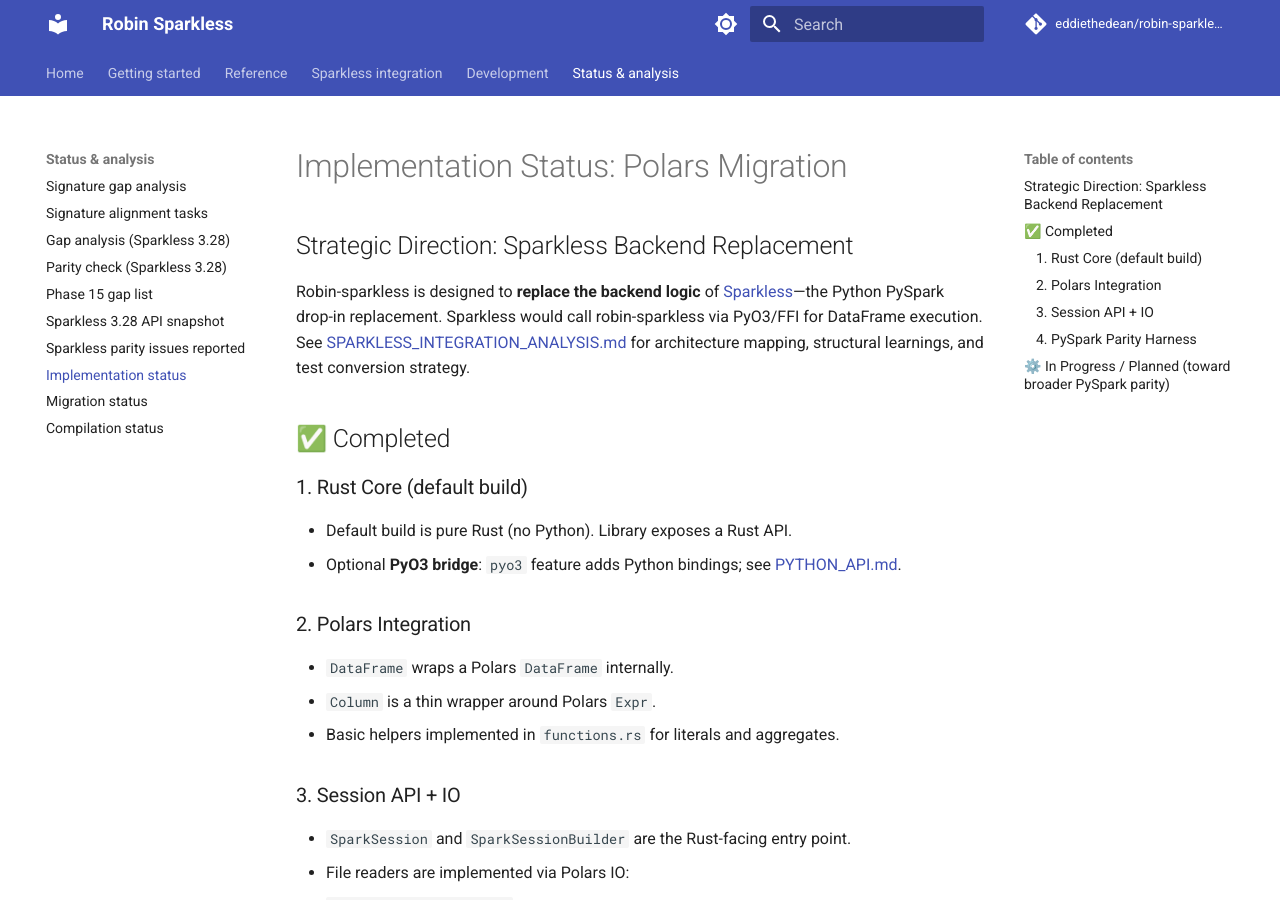
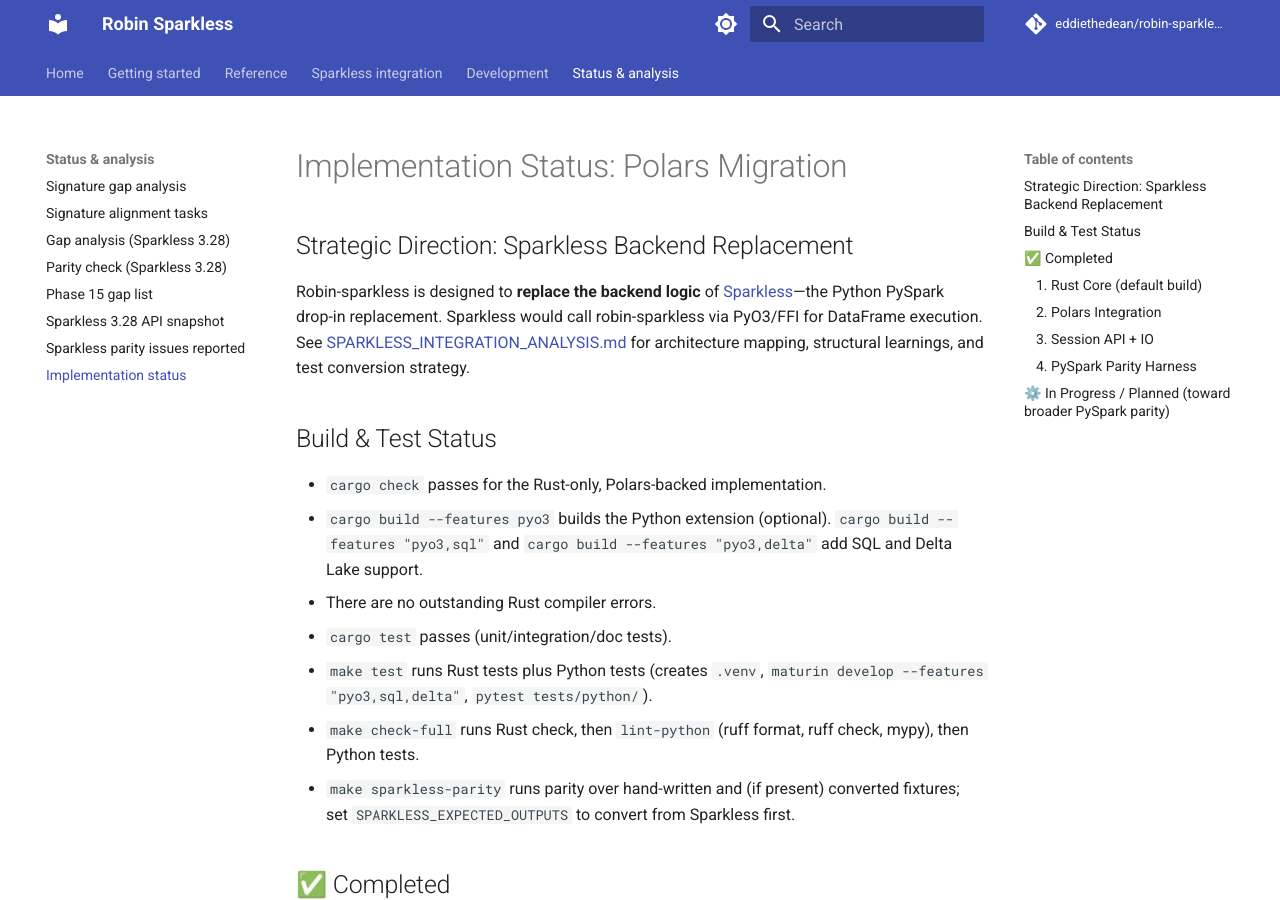
Before and after one commit to eddiethedean/robin-sparkless, an MkDocs documentation site: the page built from docs/IMPLEMENTATION_STATUS.md, in a window 1280 px wide and 900 px high. Built offline with MkDocs 1.6.1 and Material for MkDocs 9.7.7, drawn with Linux system fonts in a browser that asks for light colours; comment, search, counter and statistics services are not loaded.

Commit message:
Clean up docs: remove MIGRATION_STATUS, merge COMPILATION_STATUS into IMPLEMENTATION_STATUS
Co-authored-by: Cursor <cursoragent@cursor.com>

```diff
--- a/docs/IMPLEMENTATION_STATUS.md
+++ b/docs/IMPLEMENTATION_STATUS.md
@@ -3,6 +3,16 @@
 ## Strategic Direction: Sparkless Backend Replacement
 
 Robin-sparkless is designed to **replace the backend logic** of [Sparkless](https://github.com/eddiethedean/sparkless)—the Python PySpark drop-in replacement. Sparkless would call robin-sparkless via PyO3/FFI for DataFrame execution. See [SPARKLESS_INTEGRATION_ANALYSIS.md](SPARKLESS_INTEGRATION_ANALYSIS.md) for architecture mapping, structural learnings, and test conversion strategy.
+
+## Build & Test Status
+
+- `cargo check` passes for the Rust-only, Polars-backed implementation.
+- `cargo build --features pyo3` builds the Python extension (optional). `cargo build --features "pyo3,sql"` and `cargo build --features "pyo3,delta"` add SQL and Delta Lake support.
+- There are no outstanding Rust compiler errors.
+- `cargo test` passes (unit/integration/doc tests).
+- `make test` runs Rust tests plus Python tests (creates `.venv`, `maturin develop --features "pyo3,sql,delta"`, `pytest tests/python/`).
+- `make check-full` runs Rust check, then `lint-python` (ruff format, ruff check, mypy), then Python tests.
+- `make sparkless-parity` runs parity over hand-written and (if present) converted fixtures; set `SPARKLESS_EXPECTED_OUTPUTS` to convert from Sparkless first.
 
 ## ✅ Completed
 
--- a/mkdocs.yml
+++ b/mkdocs.yml
@@ -73,5 +73,3 @@ nav:
     - Sparkless 3.28 API snapshot: SPARKLESS_3.28_API_SNAPSHOT.md
     - Sparkless parity issues reported: SPARKLESS_PARITY_ISSUES_REPORTED.md
     - Implementation status: IMPLEMENTATION_STATUS.md
-    - Migration status: MIGRATION_STATUS.md
-    - Compilation status: COMPILATION_STATUS.md
```
Also changed, not shown: docs/COMPILATION_STATUS.md (deleted, +0 -17 lines), docs/MIGRATION_STATUS.md (deleted, +0 -56 lines), docs/README.md (+1 -3 lines).
